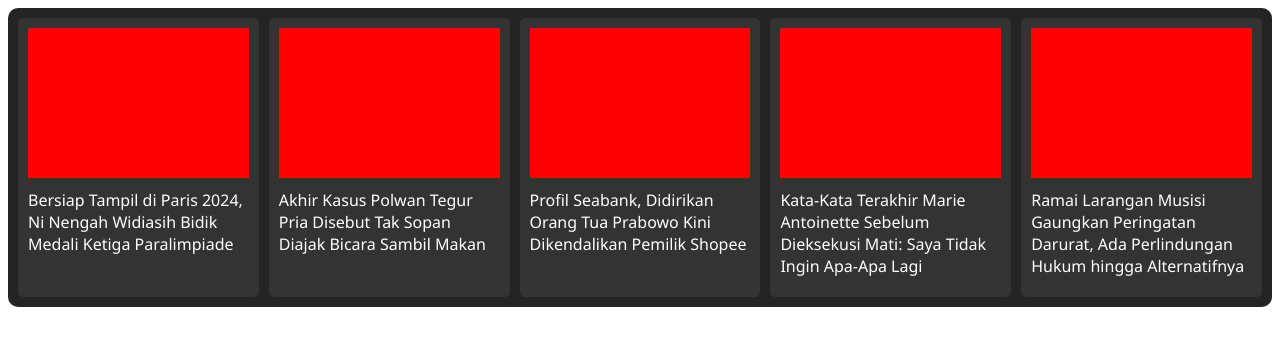
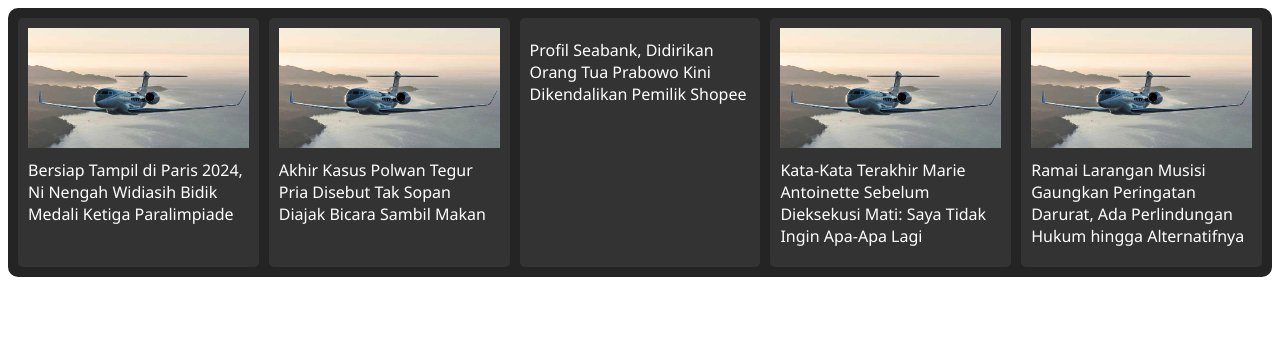
Before and after one commit to setrasariputra/MSNNews-Template, a plain HTML site: page index.html in a window 1280 px wide. Drawn offline with Linux system fonts and the light colour scheme.

Commit message:
add image pict

```diff
--- a/index.html
+++ b/index.html
@@ -9,24 +9,22 @@
 <body>
     <div class="container grid-2">
         <div class="box-article">
-            <!-- <img src="pict-plane.jpeg"> -->
-            <div class="article-pict"></div>
+            <div class="article-pict"><img src="pict-plane.jpeg"></div>
             <h1>Bersiap Tampil di Paris 2024, Ni Nengah Widiasih Bidik Medali Ketiga Paralimpiade</h1>
         </div>
         <div class="box-article">
-            <div class="article-pict"></div>
+            <div class="article-pict"><img src="pict-plane.jpeg"></div>
             <h1>Akhir Kasus Polwan Tegur Pria Disebut Tak Sopan Diajak Bicara Sambil Makan</h1>
         </div>
         <div class="box-article">
-            <div class="article-pict"></div>
             <h1>Profil Seabank, Didirikan Orang Tua Prabowo Kini Dikendalikan Pemilik Shopee</h1>
         </div>
         <div class="box-article">
-            <div class="article-pict"></div>
+            <div class="article-pict"><img src="pict-plane.jpeg"></div>
             <h1>Kata-Kata Terakhir Marie Antoinette Sebelum Dieksekusi Mati: Saya Tidak Ingin Apa-Apa Lagi</h1>
         </div>
         <div class="box-article">
-            <div class="article-pict"></div>
+            <div class="article-pict"><img src="pict-plane.jpeg"></div>
             <h1>Ramai Larangan Musisi Gaungkan Peringatan Darurat, Ada Perlindungan Hukum hingga Alternatifnya</h1>
         </div>
     </div>
--- a/style.css
+++ b/style.css
@@ -24,9 +24,15 @@ body {
 }
 .box-article h1 {
     font-size: 16px;
-    font-weight: normal;
+    font-weight: 500;
 }
 .box-article .article-pict {
-    height: 150px;
+    height: 120px;
     background-color: red;
+    overflow: hidden;
 }
+.box-article .article-pict img {
+    width: 100%;
+    height: auto;
+    object-fit: cover;
+}
```
